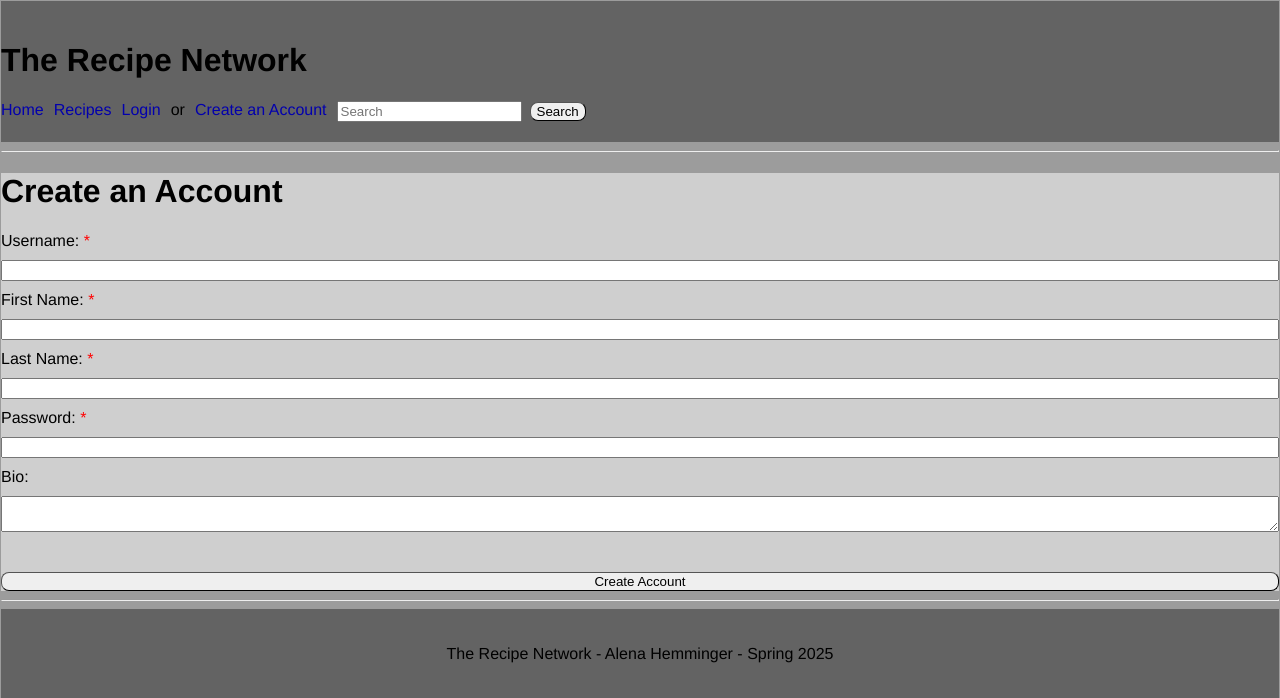
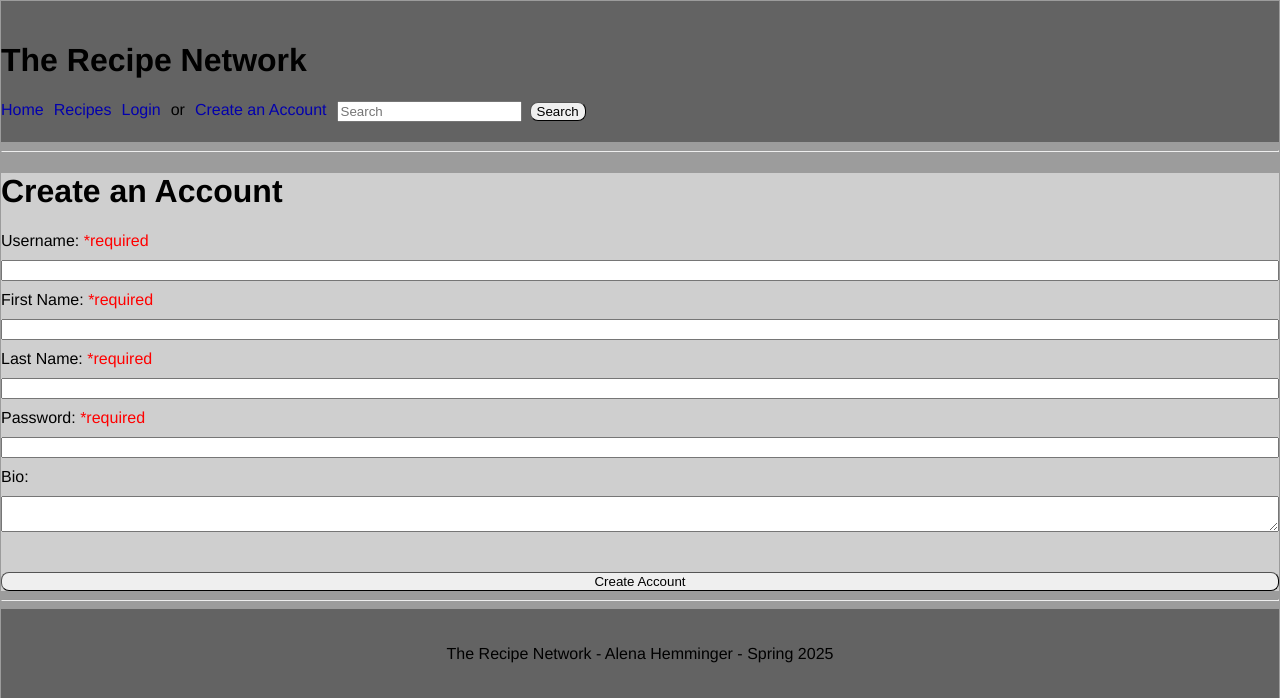
Before and after one commit to alenahemmi/recipe_website_final_appdev2, a Django app: template recipe_app/templates/recipe_app/account_create.html in a window 1280 px wide. Shown: the top 698 px of the page. Run offline with Django 3.2, Linux system fonts and the light colour scheme; the template is opened without the code that fills it, so the values that code supplies are empty.

Commit message:
updated recipe_create and put required w *

```diff
--- a/recipe_app/templates/recipe_app/account_create.html
+++ b/recipe_app/templates/recipe_app/account_create.html
@@ -12,16 +12,16 @@
     <p style="color: red;">{{ error }}</p>
     {% endif %}
 
-    <label for="username">Username: <span style="color: red">*</span></label>
+    <label for="username">Username: <span style="color: red">*required</span></label>
     <input type="text" name="username" id="username" required>
 
-    <label for="first_name">First Name: <span style="color: red">*</span></label>
+    <label for="first_name">First Name: <span style="color: red">*required</span></label>
     <input type="text" name="first_name" id="first_name" required>
 
-    <label for="last_name">Last Name: <span style="color: red">*</span></label>
+    <label for="last_name">Last Name: <span style="color: red">*required</span></label>
     <input type="text" name="last_name" id="last_name" required>
 
-    <label for="password">Password: <span style="color: red">*</span></label>
+    <label for="password">Password: <span style="color: red">*required</span></label>
     <input type="password" name="password" id="password" required>
 
     <label for="bio">Bio:</label>
--- a/recipe_app/templates/recipe_app/recipe_create.html
+++ b/recipe_app/templates/recipe_app/recipe_create.html
@@ -8,13 +8,13 @@
 <form method="post" style="display: flex; flex-direction: column; gap: 10px;">
     {% csrf_token %}
 
-    <label for="recipe_name">Recipe Name:</label>
+    <label for="recipe_name">Recipe Name: <span style="color: red">*required</span></label>
     <input type="text" name="recipe_name" required>
 
-    <label for="ingredients">Ingredients:</label>
+    <label for="ingredients">Ingredients: <span style="color: red">*required</span></label>
     <textarea name="ingredients" required></textarea>
 
-    <label for="directions">Directions:</label>
+    <label for="directions">Directions: <span style="color: red">*required</span></label>
     <textarea name="directions" required></textarea>
 
     <label for="hashtags">Hashtags (comma-separated):</label>
```
